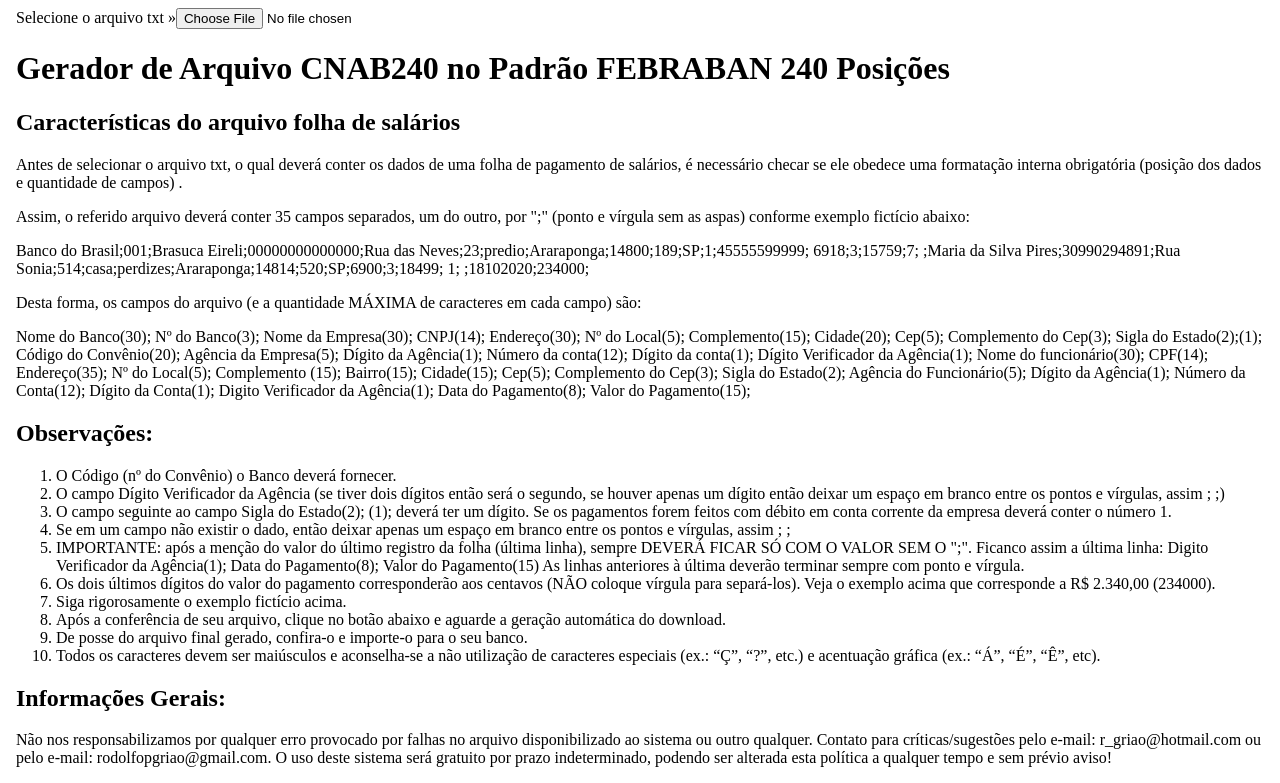
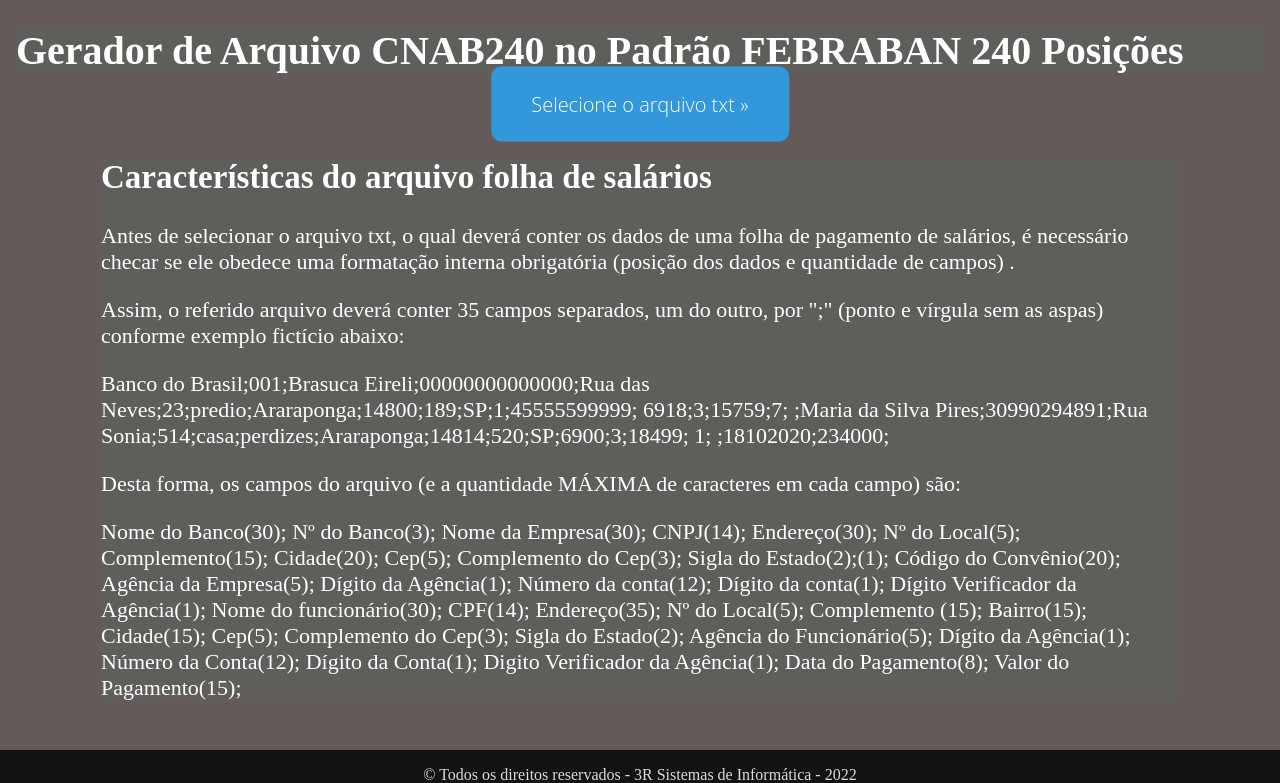
Before and after one commit to rgriao/projetoFolhaFE, a React (Create React App) app: page / in a window 1280 px wide. Shown: the top 783 px of the page. Built offline with nearby package versions, Linux system fonts and the light colour scheme.

Commit message:
renomeei o AppCNAB240 0304

```diff
--- a/public/index.html
+++ b/public/index.html
@@ -10,7 +10,7 @@
       content="Gerador de arquivo CNAB240 - Folha de Salários"
     />
     <title>Gerador de arquivo CNAB240</title>
-
+    <link rel="stylesheet" type="text/css" href="styles.css" />
   </head>
   <body>
     <noscript>You need to enable JavaScript to run this app.</noscript>
--- a/src/index.jsx
+++ b/src/index.jsx
@@ -2,7 +2,7 @@
 import ReactDOM from "react-dom";
 import ReceberFolha from "./components/ComponentePrincipal";
 
-function App () {
+function AppCNAB240 () {
 
 return (
 <body>
@@ -77,6 +77,6 @@
     )
 }
 ReactDOM.render(
-    <App />,
+    <AppCNAB240 />,
     document.getElementById('root')
   );
```
